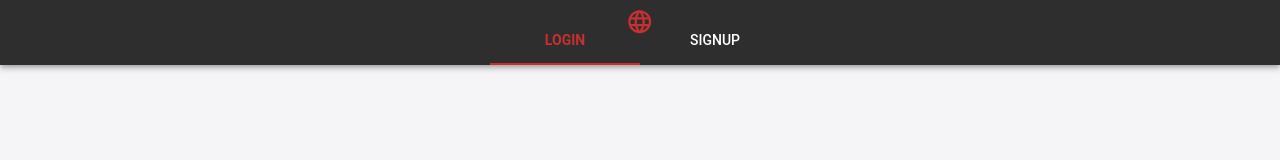
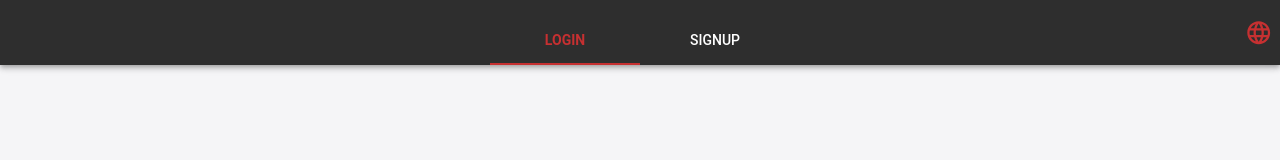
Before and after one commit to curriculum-vitae-team/cv-Tsenin-Kleymenov, a React app: page /login in a window 1280 px wide. Shown: the top 160 px of the page. Built offline with nearby package versions, Linux system fonts and the light colour scheme.

Commit message:
fix(LanguagesMenu): create component

```diff
--- a/src/components/containers/HeaderAuthenticated/HeaderAuthenticated.tsx
+++ b/src/components/containers/HeaderAuthenticated/HeaderAuthenticated.tsx
@@ -1,22 +1,14 @@
 import { FC } from 'react'
-import { useTranslation } from 'react-i18next'
-import { Container, MenuItem } from '@mui/material'
+import { Container } from '@mui/material'
 
 import { LanguageMenu } from '@/components/containers/LanguageMenu/LanguageMenu'
 import { HeaderWrapper } from '@/components/views/HeaderWrapper/HeaderWrapper'
 import { SideMenu } from '@/components/views/SideMenu/SideMenu'
 import { UserMenu } from '@/components/views/UserMenu/UserMenu'
-import { LANGUAGES } from '@/constants/languages'
 
 import { HeaderMenuWrapper } from './HeaderAuthenticated.styles'
 
 export const HeaderAuthenticated: FC = () => {
-  const { i18n } = useTranslation()
-
-  const changeLanguage = (language: string): void => {
-    i18n.changeLanguage(language)
-  }
-
   return (
     <HeaderWrapper color="secondary">
       <Container maxWidth="xl">
@@ -24,10 +16,7 @@ export const HeaderAuthenticated: FC = () => {
           <SideMenu />
           <div style={{ display: 'flex' }}>
             <UserMenu />
-            <LanguageMenu>
-              <MenuItem onClick={() => changeLanguage(LANGUAGES.EN)}>EN</MenuItem>
-              <MenuItem onClick={() => changeLanguage(LANGUAGES.RU)}>RU</MenuItem>
-            </LanguageMenu>
+            <LanguageMenu />
           </div>
         </HeaderMenuWrapper>
       </Container>
--- a/src/components/containers/HeaderUnauthenticated/HeaderUnauthenticated.tsx
+++ b/src/components/containers/HeaderUnauthenticated/HeaderUnauthenticated.tsx
@@ -1,29 +1,17 @@
 import { FC } from 'react'
-import { useTranslation } from 'react-i18next'
-import { MenuItem } from '@mui/material'
 
 import { LanguageMenu } from '@/components/containers/LanguageMenu/LanguageMenu'
 import { HeaderWrapper } from '@/components/views/HeaderWrapper/HeaderWrapper'
 import { NavigationTabs } from '@/components/views/NavigationTabs/NavigationTabs'
-import { LANGUAGES } from '@/constants/languages'
 import { HEADER_TABS } from '@/constants/tabs'
 import { AppNavigationRoutes } from '@/router/paths'
 
 import { HeaderTabsWrapper } from './HeaderUnauthenticated.styles'
 
 export const HeaderUnauthenticated: FC = () => {
-  const { i18n } = useTranslation()
-
-  const changeLanguage = (language: string): void => {
-    i18n.changeLanguage(language)
-  }
-
   return (
-    <HeaderWrapper color="secondary" style={{ display: 'flex' }}>
-      <LanguageMenu>
-        <MenuItem onClick={() => changeLanguage(LANGUAGES.EN)}>EN</MenuItem>
-        <MenuItem onClick={() => changeLanguage(LANGUAGES.RU)}>RU</MenuItem>
-      </LanguageMenu>
+    <HeaderWrapper color="secondary">
+      <LanguageMenu />
       <HeaderTabsWrapper>
         <NavigationTabs tabs={HEADER_TABS} defaultValue={AppNavigationRoutes.LOGIN} />
       </HeaderTabsWrapper>
--- a/src/components/containers/LanguageMenu/LanguageMenu.interfaces.ts
+++ /dev/null
@@ -1,3 +0,0 @@
-export interface ILanguageMenuProps {
-  children: React.ReactNode
-}
--- /dev/null
+++ b/src/components/containers/LanguageMenu/LanguageMenu.styles.ts
@@ -0,0 +1,8 @@
+import { styled } from '@mui/material'
+
+export const LanguageMenuWrapper = styled('div')(() => ({
+  display: 'flex',
+  justifyContent: 'flex-end',
+  alignItems: 'center',
+  height: '100%'
+}))
--- a/src/components/containers/LanguageMenu/LanguageMenu.tsx
+++ b/src/components/containers/LanguageMenu/LanguageMenu.tsx
@@ -1,11 +1,15 @@
-import { Children, FC, useState } from 'react'
+import { FC, useState } from 'react'
+import { useTranslation } from 'react-i18next'
 import LanguageIcon from '@mui/icons-material/Language'
-import { IconButton, Menu } from '@mui/material'
+import { IconButton, Menu, MenuItem } from '@mui/material'
 
-import { ILanguageMenuProps } from './LanguageMenu.interfaces'
+import { LANGUAGES } from '@/constants/languages'
 
-export const LanguageMenu: FC<ILanguageMenuProps> = ({ children }) => {
+import { LanguageMenuWrapper } from './LanguageMenu.styles'
+
+export const LanguageMenu: FC = () => {
   const [anchorEl, setAnchorEl] = useState<null | HTMLElement>(null)
+  const { i18n } = useTranslation()
 
   const handleClick = (event: React.MouseEvent<HTMLButtonElement>): void => {
     setAnchorEl(event.currentTarget)
@@ -15,8 +19,12 @@ export const LanguageMenu: FC<ILanguageMenuProps> = ({ children }) => {
     setAnchorEl(null)
   }
 
+  const changeLanguage = (language: string): void => {
+    i18n.changeLanguage(language)
+  }
+
   return (
-    <>
+    <LanguageMenuWrapper>
       <IconButton aria-label="more" color="primary" onClick={handleClick}>
         <LanguageIcon />
       </IconButton>
@@ -24,6 +32,7 @@ export const LanguageMenu: FC<ILanguageMenuProps> = ({ children }) => {
         anchorEl={anchorEl}
         open={!!anchorEl}
         onClose={handleClose}
+        onClick={handleClose}
         MenuListProps={{
           'aria-labelledby': 'basic-button'
         }}
@@ -36,8 +45,9 @@ export const LanguageMenu: FC<ILanguageMenuProps> = ({ children }) => {
           horizontal: 'right'
         }}
       >
-        {children && Children.map(children, child => <div onClick={handleClose}>{child}</div>)}
+        <MenuItem onClick={() => changeLanguage(LANGUAGES.EN)}>EN</MenuItem>
+        <MenuItem onClick={() => changeLanguage(LANGUAGES.RU)}>RU</MenuItem>
       </Menu>
-    </>
+    </LanguageMenuWrapper>
   )
 }
```
